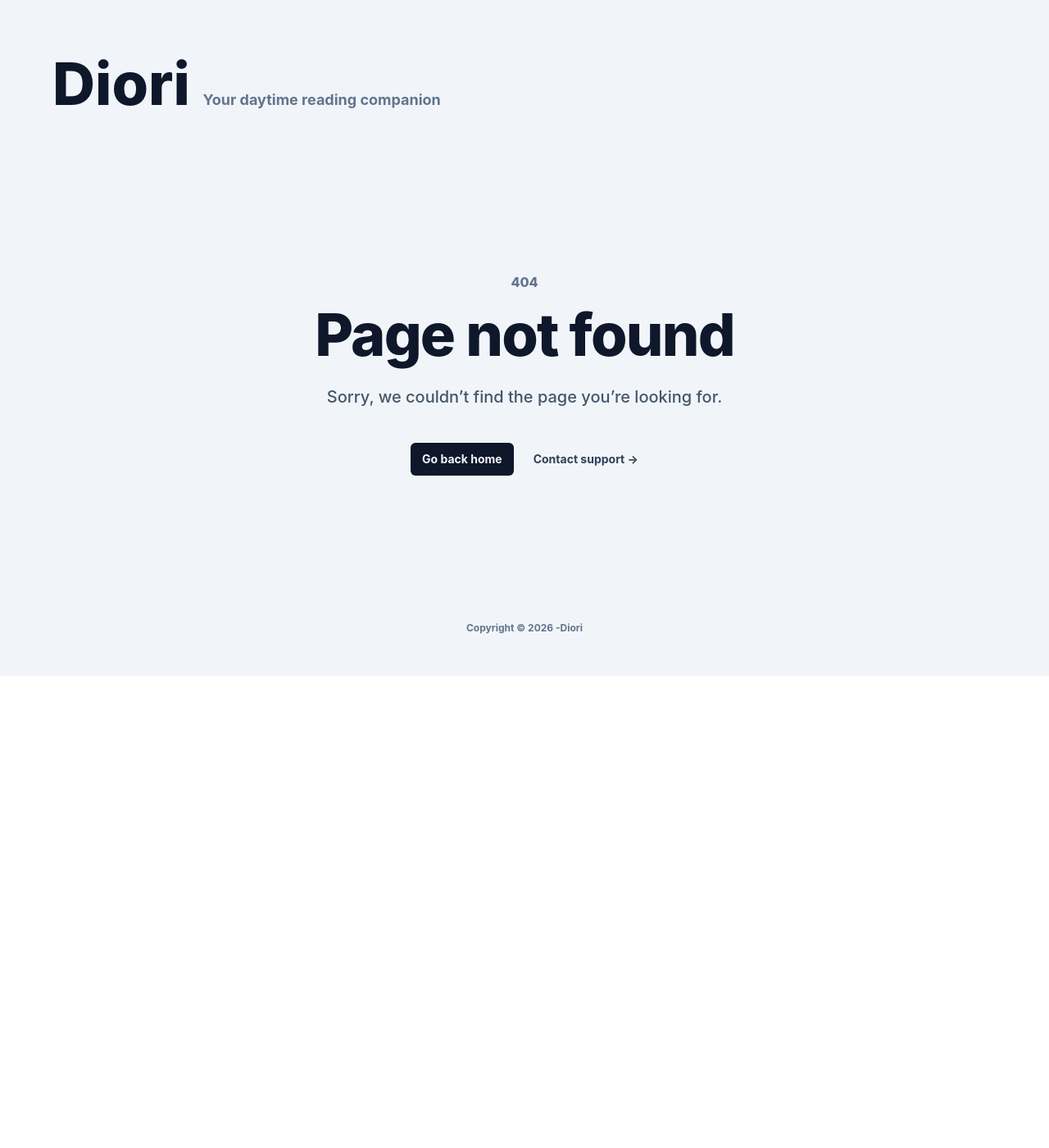
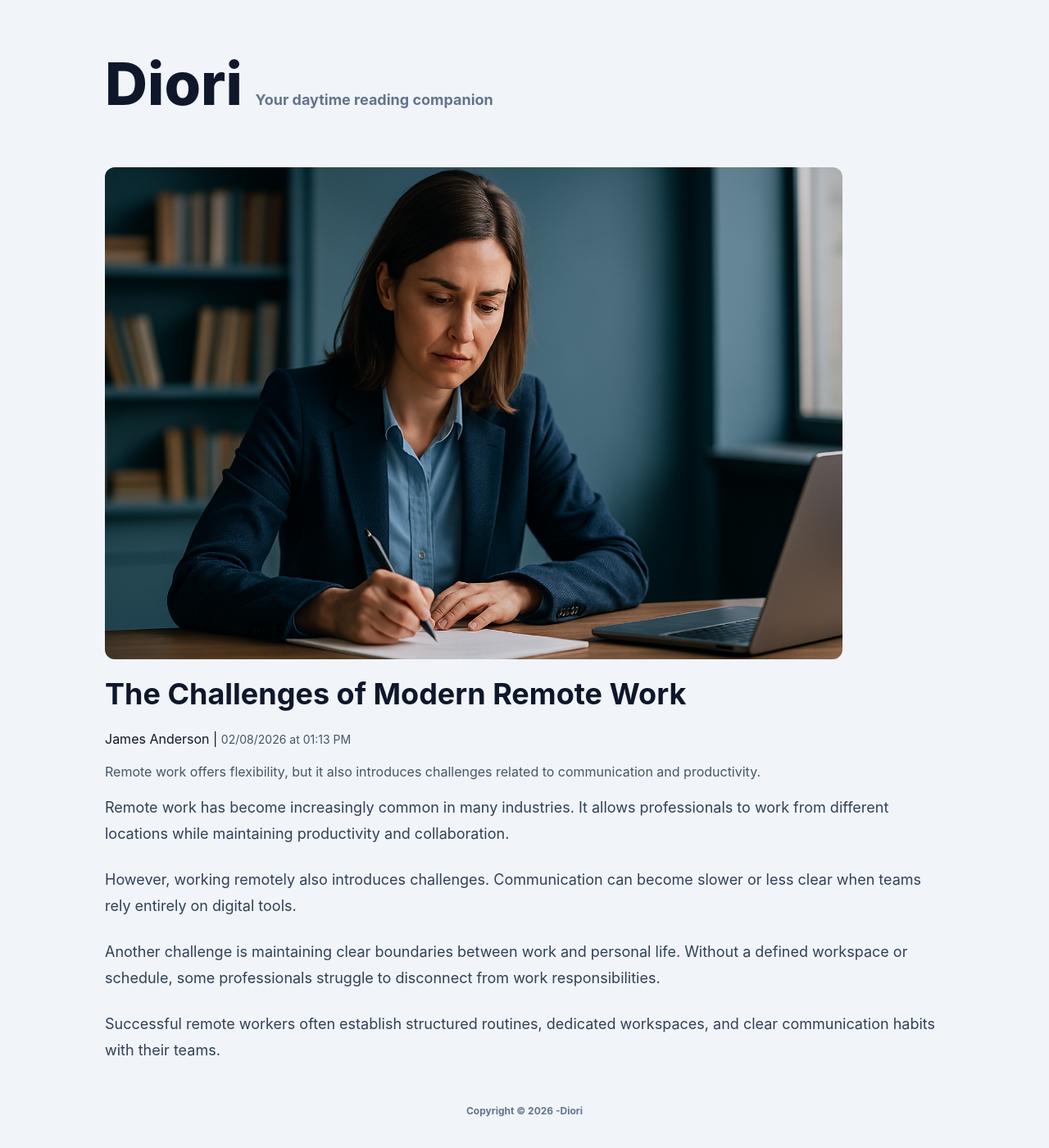
Before and after one commit to guilhermehfr/diori, a Next.js app: page /post/challenges-of-modern-remote-work in a window 1280 px wide. Before the commit this address had no page. Shown: the top 1400 px of the page at 82% size. Before the commit the page ends 824 px from the top, so only its background shows below. Built offline with nearby package versions, Linux system fonts and the light colour scheme.

Commit message:
feat: implement post slug page with metadata generation and safe Markdown rendering

```diff
--- a/src/app/not-found.tsx
+++ b/src/app/not-found.tsx
@@ -3,6 +3,7 @@ import Link from "next/link";
 export default function NotFound() {
   return (
     <main className="grid min-h-full place-items-center px-6 py-24 sm:py-32 lg:px-8">
+      <title>Page Not Found</title>
       <div className="text-center">
         <p className="text-base font-extrabold text-slate-500">404</p>
         <h1 className="mt-4 text-5xl font-extrabold tracking-tight text-balance text-slate-900 sm:text-7xl">
--- a/src/app/page.tsx
+++ b/src/app/page.tsx
@@ -7,11 +7,8 @@ import { PostList } from "../components/PostsList";
 export default async function Home() {
   return (
     <>
-      <Suspense fallback={<SpinLoader />}>
+      <Suspense fallback={<SpinLoader className="min-h-20 mb-16" />}>
         <PostFeatured />
-      </Suspense>
-
-      <Suspense fallback={<SpinLoader />}>
         <PostList />
       </Suspense>
     </>
--- /dev/null
+++ b/src/app/post/[slug]/page.tsx
@@ -0,0 +1,34 @@
+import { Metadata } from "next";
+import { Suspense } from "react";
+
+import { getPostBySlugCached } from "@/src/lib/post/queries";
+
+import { SpinLoader } from "@/src/components/SpinLoader";
+import { SinglePost } from "@/src/components/SinglePost";
+
+type PostSlugPageProps = {
+  params: Promise<{ slug: string }>;
+};
+
+export async function generateMetadata({
+  params,
+}: PostSlugPageProps): Promise<Metadata> {
+  const { slug } = await params;
+
+  const post = await getPostBySlugCached(slug);
+
+  return {
+    title: post.title,
+    description: post.excerpt,
+  };
+}
+
+export default async function PostSlugPage({ params }: PostSlugPageProps) {
+  const { slug } = await params;
+
+  return (
+    <Suspense fallback={<SpinLoader className="min-h-20 mb-16" />}>
+      <SinglePost slug={slug} />
+    </Suspense>
+  );
+}
--- a/src/components/Container/index.tsx
+++ b/src/components/Container/index.tsx
@@ -8,7 +8,7 @@ export const Container = ({ children }: ContainerProps) => {
   return (
     <>
       <div className={clsx("min-h-screen", "text-slate-900", "bg-slate-100")}>
-        <div className={clsx("max-w-screen-5xl mx-auto px-[5vw] ")}>
+        <div className={clsx("max-w-screen-5xl mx-auto px-[10vw] ")}>
           {children}
         </div>
       </div>
--- a/src/components/PostFeatured/index.tsx
+++ b/src/components/PostFeatured/index.tsx
@@ -1,13 +1,13 @@
 import clsx from "clsx";
 
-import { getAllPublicPosts } from "@/src/lib/post/queries";
+import { getAllPublicPostsCached } from "@/src/lib/post/queries";
 
 import { PostCoverImage } from "../PostCoverImage";
 import { PostHeading } from "../PostHeading";
 import { formatDateTime } from "@/src/utils/format-datetime";
 
 export async function PostFeatured() {
-  const posts = await getAllPublicPosts();
+  const posts = await getAllPublicPostsCached();
   const post = posts[0];
 
   const postLink = `/post/${post.slug}`;
--- a/src/components/PostsList/index.tsx
+++ b/src/components/PostsList/index.tsx
@@ -1,10 +1,10 @@
-import { getAllPublicPosts } from "@/src/lib/post/queries";
+import { getAllPublicPostsCached } from "@/src/lib/post/queries";
 
 import { PostCoverImage } from "../PostCoverImage";
 import { PostSummary } from "../PostSummary";
 
 export async function PostList(): Promise<React.ReactNode> {
-  const posts = await getAllPublicPosts();
+  const posts = await getAllPublicPostsCached();
 
   return (
     <div className="grid grid-cols-1 sm:grid-cols-2 lg:grid-cols-3 gap-8">
--- /dev/null
+++ b/src/components/SafeMarkdown/index.tsx
@@ -0,0 +1,41 @@
+import clsx from "clsx";
+import ReactMarkdown from "react-markdown";
+import rehypeSanitize from "rehype-sanitize";
+import remarkGfm from "remark-gfm";
+
+export function SafeMarkdown({ markdown }: { markdown: string }) {
+  return (
+    <div
+      className={clsx(
+        "prose prose-slate",
+        "w-full max-w-none",
+        "overflow-hidden",
+        "prose-a:transition",
+        "prose-a:no-underline",
+        "prose-a:text-blue-500",
+        "prose-a:hover:text-blue-700",
+        "prose-a:hover:underline",
+        "prose-img:mx-auto",
+        "lg:prose-lg",
+      )}
+    >
+      <ReactMarkdown
+        rehypePlugins={[rehypeSanitize]}
+        remarkPlugins={[remarkGfm]}
+        components={{
+          table: ({ node, ...props }) => {
+            if (!node?.children) return "";
+
+            return (
+              <div className="overflow-x-auto">
+                <table className="w-full min-w-150" {...props} />
+              </div>
+            );
+          },
+        }}
+      >
+        {markdown}
+      </ReactMarkdown>
+    </div>
+  );
+}
--- /dev/null
+++ b/src/components/SinglePost/index.tsx
@@ -0,0 +1,50 @@
+import Image from "next/image";
+
+import { getPostBySlugCached } from "@/src/lib/post/queries";
+import { formatDateTime } from "@/src/utils/format-datetime";
+
+import { SafeMarkdown } from "../SafeMarkdown";
+import { PostHeading } from "../PostHeading";
+
+type SinglePostProps = {
+  slug: string;
+};
+
+export async function SinglePost({ slug }: SinglePostProps) {
+  const post = await getPostBySlugCached(slug);
+
+  return (
+    <article>
+      <header className="group flex flex-col gap-5 mb-4">
+        <Image
+          src={post.coverImageUrl}
+          width={900}
+          height={520}
+          alt={post.title}
+          className="rounded-xl hover:shadow-small"
+          loading="eager"
+        />
+
+        <PostHeading as="h1" url={`/post/${slug}`}>
+          {post.title}
+        </PostHeading>
+
+        <p>
+          {post.author + " | "}
+          <time
+            className={"text-slate-600 text-sm"}
+            dateTime={post.createdAt}
+            title={new Date(post.createdAt).toLocaleString()}
+          >
+            {formatDateTime(post.createdAt)}
+          </time>
+        </p>
+      </header>
+
+      <section className="flex flex-col gap-4">
+        <p className="text-slate-600">{post.excerpt}</p>
+        <SafeMarkdown markdown={post.content} />
+      </section>
+    </article>
+  );
+}
--- a/src/components/SpinLoader/index.tsx
+++ b/src/components/SpinLoader/index.tsx
@@ -1,11 +1,11 @@
 import clsx from "clsx";
 
 type SpinProps = {
-  containerClasses?: string;
+  className?: string;
 };
 
-export function SpinLoader({ containerClasses }: SpinProps): React.ReactNode {
-  const classes = clsx("flex items-center justify-center", containerClasses);
+export function SpinLoader({ className }: SpinProps): React.ReactNode {
+  const classes = clsx("flex items-center justify-center", className);
 
   return (
     <div className={classes}>
```
